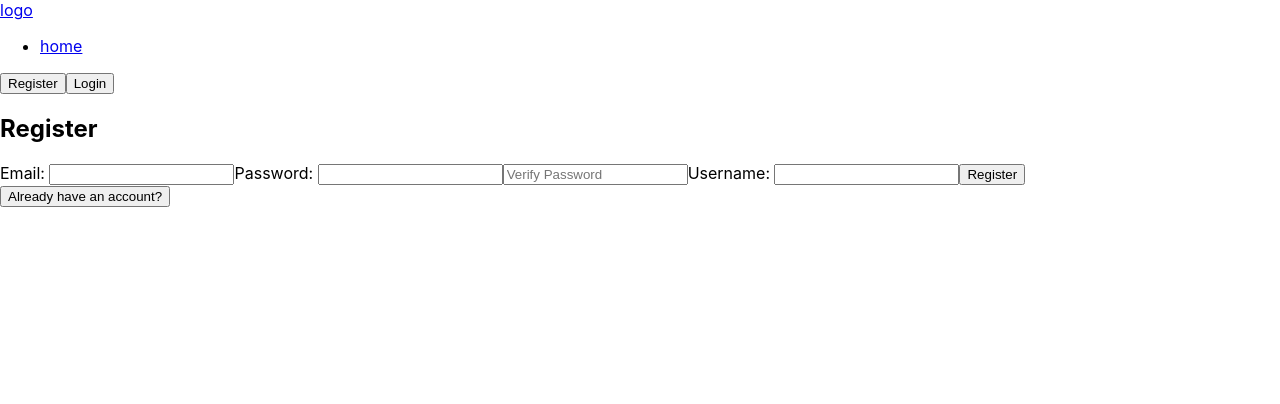
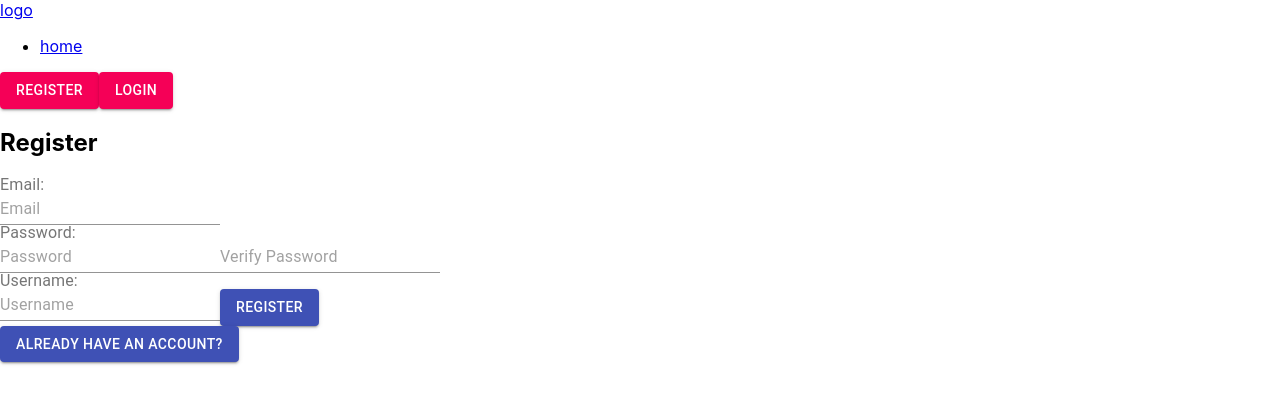
Before and after one commit to joshua-montanari/recipe-stache, a React (Create React App) app in the folder Client/: page /register in a window 1280 px wide. Shown: the top 404 px of the page. Built offline with nearby package versions, Linux system fonts and the light colour scheme; no server answers.

Commit message:
Used Material-ui

```diff
--- a/Client/package.json
+++ b/Client/package.json
@@ -3,6 +3,8 @@
   "version": "0.1.0",
   "private": true,
   "dependencies": {
+    "@material-ui/core": "^4.11.0",
+    "@material/textfield": "^8.0.0",
     "@testing-library/jest-dom": "^5.11.5",
     "@testing-library/react": "^11.1.0",
     "@testing-library/user-event": "^12.1.10",
--- a/Client/src/Components/AuthOptions/AuthOptions.js
+++ b/Client/src/Components/AuthOptions/AuthOptions.js
@@ -1,6 +1,7 @@
 import React, { useContext } from 'react'
 import { useHistory } from 'react-router-dom'
 import UserContext from '../../Context/UserContext'
+import Button from '@material-ui/core/Button'
 
 const AuthOptions = () => {
     const {userData, setUserData} = useContext(UserContext) //gets the data that is passed with the provider
@@ -27,12 +28,12 @@ const AuthOptions = () => {
             <>
             <div className='auth-options-box'>
                 <h5 className='float-left'>Welcome: {userData.user.username}</h5>
-                <button className='float-right auth-button' onClick={logout}>Logout</button>
+                <Button variant='contained' color='secondary' className='float-right auth-button' onClick={logout}>Logout</Button>
             </div>
             </> ): (
                 <>
-                    <button className='auth-button' onClick={register}>Register</button>
-                    <button className='auth-button' onClick={login}>Login</button>
+                    <Button variant='contained' color='secondary' onClick={register}>Register</Button>
+                    <Button variant='contained' color='secondary' onClick={login}>Login</Button>
                 </>
             )
             }
--- a/Client/src/Pages/Login/Login.js
+++ b/Client/src/Pages/Login/Login.js
@@ -1,6 +1,10 @@
 import React, { useState, useContext } from 'react'
 import { useHistory } from 'react-router-dom'
 import UserContext from '../../Context/UserContext'
+import Button from '@material-ui/core/Button'
+import Grid from '@material-ui/core/Grid'
+import InputLabel from '@material-ui/core/InputLabel'
+import TextField from '@material-ui/core/TextField'
 import Axios from 'axios'
 
 const Login = () => {
@@ -34,17 +38,21 @@ const Login = () => {
 
     return (
         <div>
-            <h2>Login</h2>
-            <form onSubmit={submit}>
-                <label htmlFor='login-email'>Email: </label>
-                <input id='login-email' type='email' onChange={(e) => setEmail(e.target.value)}/>
+            <Grid container spacing={3}>
+                <Grid item md={12}>
+                    <h2>Login</h2>
+                    <form onSubmit={submit}>
+                        <InputLabel htmlFor='login-email'>Email: </InputLabel>
+                        <TextField id='login-email' type='email' onChange={(e) => setEmail(e.target.value)}/>
 
-                <label htmlFor='login-password'>Password: </label>
-                <input id='login-password' type='password' onChange={(e) => setPassword(e.target.value)} />
+                        <InputLabel htmlFor='login-password'>Password: </InputLabel>
+                        <TextField id='login-password' type='password' onChange={(e) => setPassword(e.target.value)} />
 
-                <input type='submit' value='Login' />
-            </form>
-            <button onClick={register}>Need to make and account?</button>
+                        <Button variant='contained' color='primary' type='submit' value='Login'>Login</Button>
+                    </form>
+                    <Button variant='contained' color='primary' onClick={register}>Need to make and account?</Button>
+                </Grid>
+            </Grid>
         </div>
     )
 }
--- a/Client/src/Pages/Register/Register.js
+++ b/Client/src/Pages/Register/Register.js
@@ -1,6 +1,10 @@
 import React, { useState, useContext } from 'react'
 import { useHistory } from 'react-router-dom'
 import UserContext from '../../Context/UserContext'
+import InputLabel from '@material-ui/core/InputLabel'
+import Grid from '@material-ui/core/Grid'
+import TextField from '@material-ui/core/TextField'
+import Button from '@material-ui/core/Button'
 import Axios from 'axios'
 
 const Register = () => {
@@ -36,21 +40,25 @@ const Register = () => {
 
     return (
         <div>
-            <h2>Register</h2>
-            <form onSubmit={submit}>
-                <label htmlFor='register-email'>Email: </label>
-                <input id='register-email' type='email' onChange={(e) => setEmail(e.target.value)}/>
+            <Grid container spacing={3}>
+            <Grid item md={12}>
+                <h2>Register</h2>
+                <form onSubmit={submit}>
+                    <InputLabel htmlFor='register-email'>Email: </InputLabel>
+                    <TextField id='register-email' placeholder='Email' type='email' onChange={(e) => setEmail(e.target.value)}/>
 
-                <label htmlFor='register-password'>Password: </label>
-                <input id='register-password' type='password' onChange={(e) => setPassword(e.target.value)} />
-                <input type='password' placeholder='Verify Password' onChange={(e) => setPasswordCheck(e.target.value)}/>
+                    <InputLabel htmlFor='register-password'>Password: </InputLabel>
+                    <TextField id='register-password' placeholder='Password' type='password' onChange={(e) => setPassword(e.target.value)} />
+                    <TextField type='password' placeholder='Verify Password' onChange={(e) => setPasswordCheck(e.target.value)}/>
 
-                <label htmlFor='register-username'>Username: </label>
-                <input id='register-username' type='text' onChange={(e) => setUsername(e.target.value)}/>
+                    <InputLabel htmlFor='register-username'>Username: </InputLabel>
+                    <TextField id='register-username' placeholder='Username' type='text' onChange={(e) => setUsername(e.target.value)}/>
 
-                <input type='submit' value='Register' />
-            </form>
-            <button onClick={login}>Already have an account?</button>
+                    <Button variant='contained' color='primary' type='submit'>Register</Button>
+                </form>
+                <Button variant='contained' color='primary' onClick={login}>Already have an account?</Button>
+            </Grid>
+            </Grid>
         </div>
     )
 }
```
Also changed, not shown: 1 other file (tests, documents, lock files or other folders).
